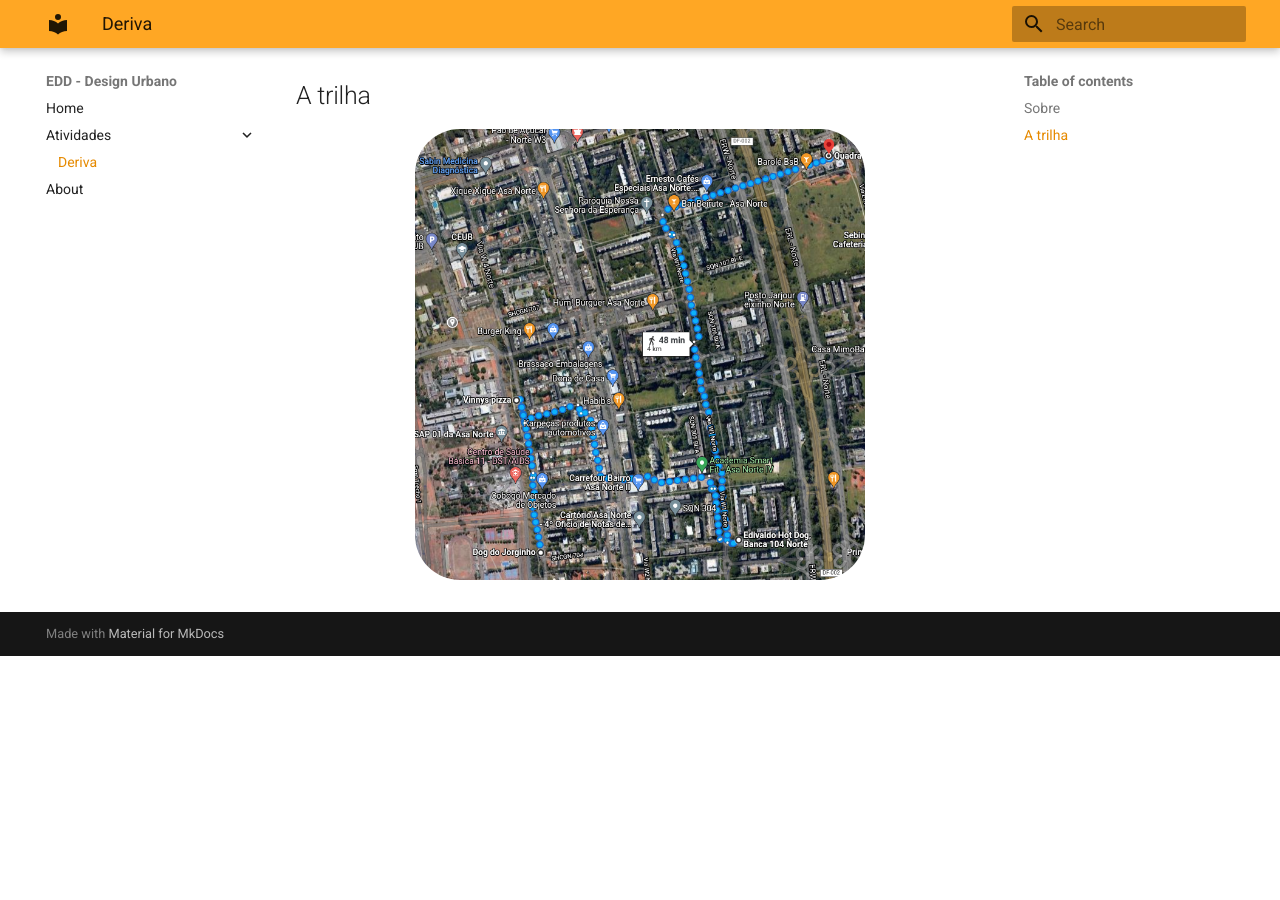
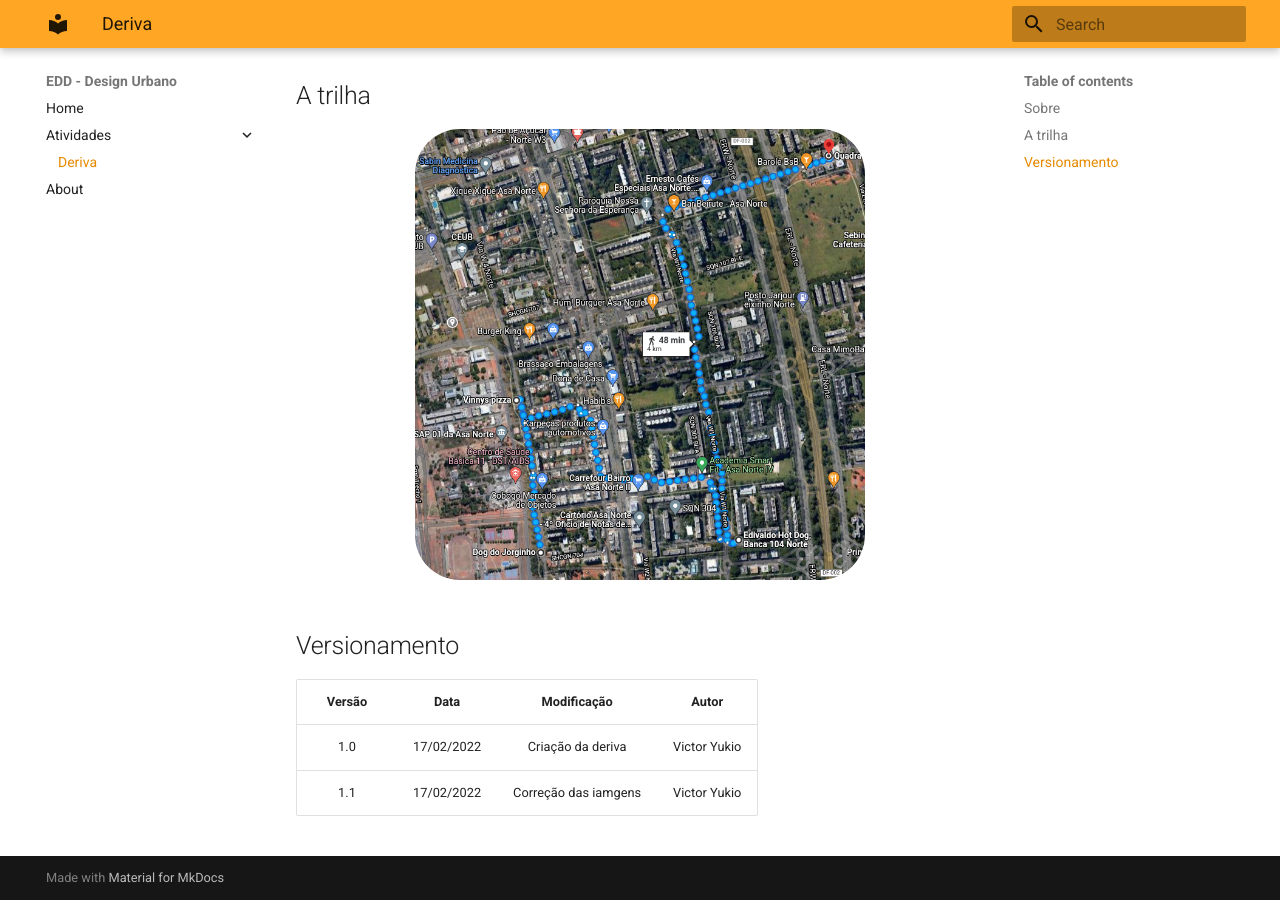
Before and after one commit to yukioz/Design-Dirigido, an MkDocs documentation site: the page built from docs/deriva.md, in a window 1280 px wide and 900 px high, scrolled down 4971 px. Built offline with MkDocs 1.6.1 and Material for MkDocs 9.7.7, drawn with Linux system fonts in a browser that asks for light colours; before the commit the page ends 5627 px from its top, so only the background shows below that; grey boxes are pictures that could not be loaded.

Commit message:
add versions

```diff
--- a/docs/deriva.md
+++ b/docs/deriva.md
@@ -103,3 +103,10 @@ Essa quadra é muito conhecida também. Se você precisa de assitência tecnica
 <p align="center">
 <img width="450px" style="border-radius:10%" src="../assets/trilha.png" alt="trilha">
 </p>
+
+## Versionamento
+
+| Versão | Data| Modificação |Autor|
+| :--: | :--: | :--: | :--:|
+| 1.0  | 17/02/2022 | Criação da deriva | Victor Yukio |
+| 1.1  | 17/02/2022 | Correção das iamgens | Victor Yukio |
```
Also changed, not shown: docs/index.md (+1 -1 lines).
